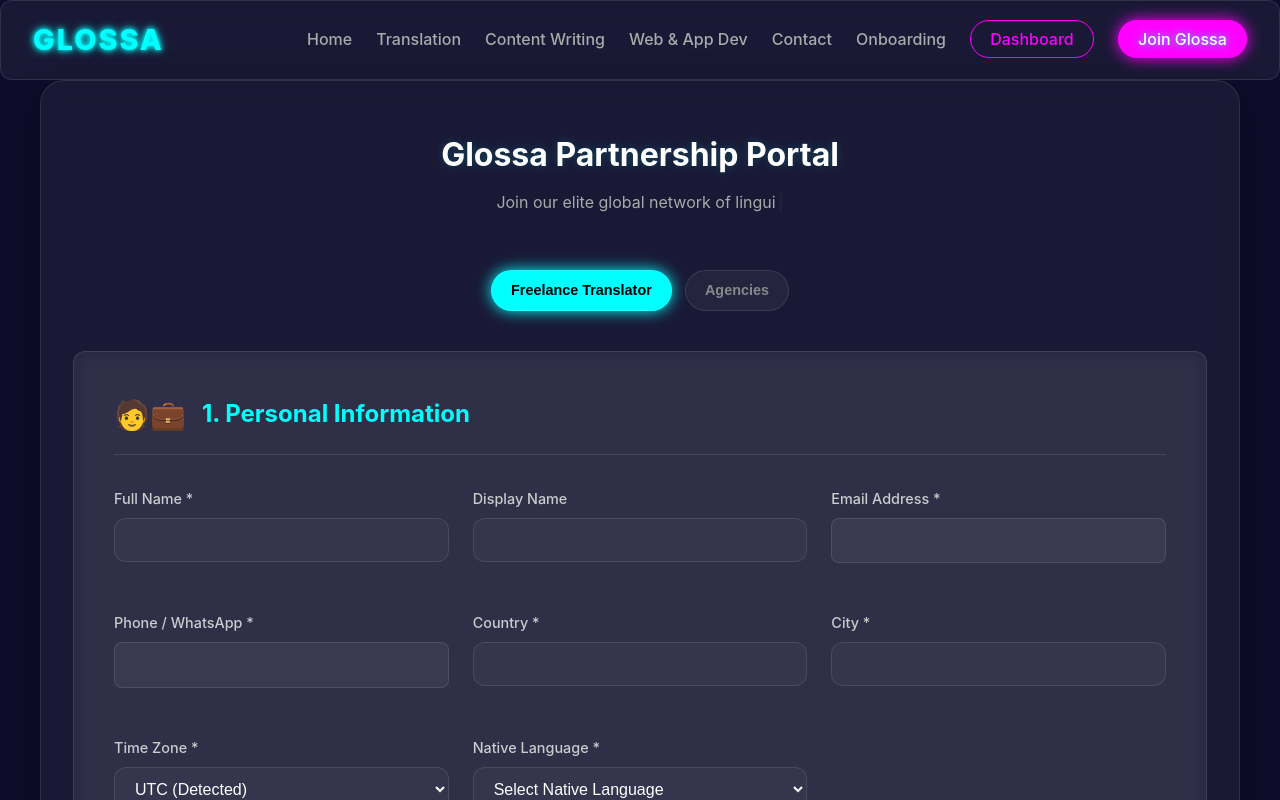
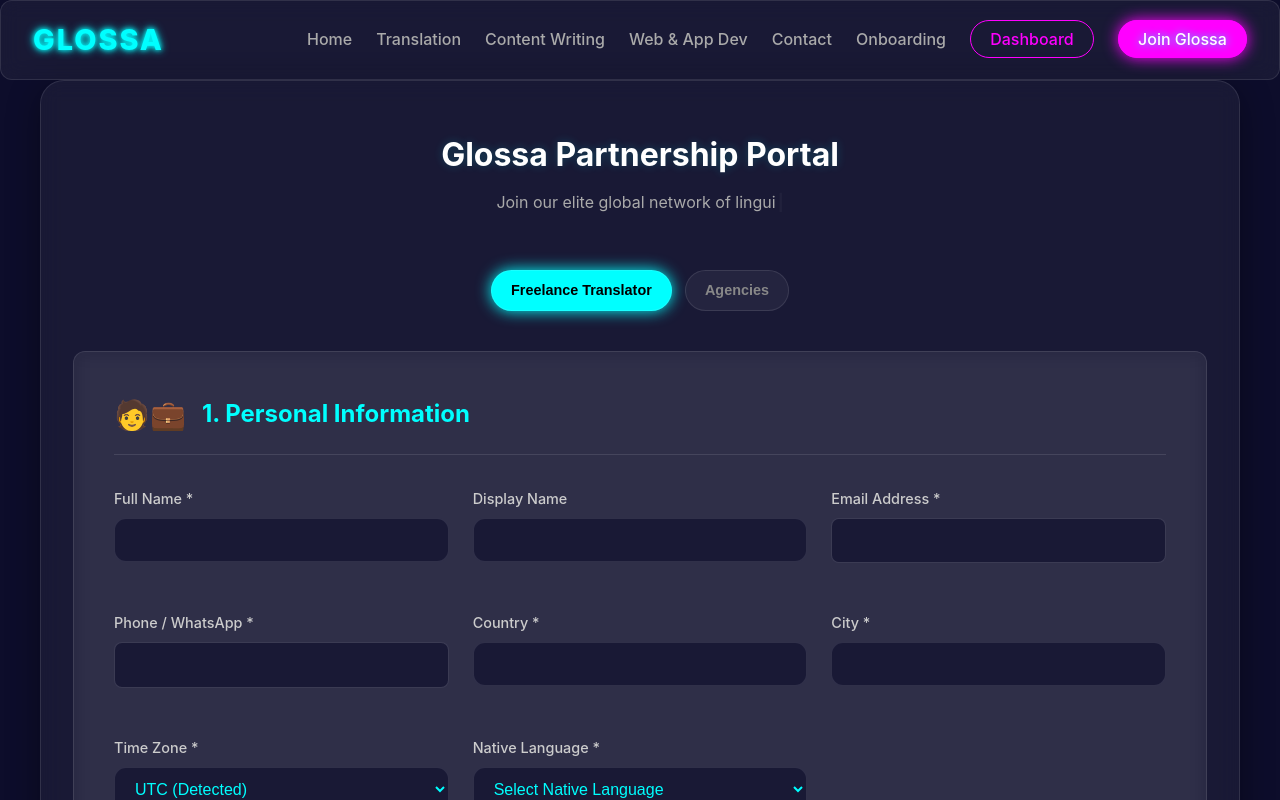
Before and after one commit to rmali83/Glossa, a React (Vite) app: page /join-us in a window 1280 px wide. Shown: the top 800 px of the page. Built offline with nearby package versions, Linux system fonts and the light colour scheme.

Commit message:
UI: improve input field contrast and visibility on onboarding pages

```diff
--- a/src/pages/Onboarding.css
+++ b/src/pages/Onboarding.css
@@ -83,18 +83,31 @@
     padding: 12px 16px;
     border-radius: 12px;
     border: 1px solid var(--glass-border);
-    background-color: rgba(255, 255, 255, 0.03);
-    color: white;
+    background-color: rgba(13, 13, 43, 0.6);
+    color: var(--neon-cyan);
     font-size: 1rem;
     transition: all 0.3s ease;
+}
+
+.form-group input::placeholder {
+    color: rgba(255, 255, 255, 0.3);
+}
+
+.form-group input:-webkit-autofill,
+.form-group input:-webkit-autofill:hover,
+.form-group input:-webkit-autofill:focus,
+.form-group input:-webkit-autofill:active {
+    -webkit-box-shadow: 0 0 0 30px #0d0d2b inset !important;
+    -webkit-text-fill-color: var(--neon-cyan) !important;
 }
 
 .form-group input:focus,
 .form-group select:focus {
     outline: none;
     border-color: var(--neon-cyan);
-    box-shadow: 0 0 10px rgba(0, 255, 255, 0.2);
-    background-color: rgba(255, 255, 255, 0.07);
+    box-shadow: 0 0 15px rgba(0, 255, 255, 0.3);
+    background-color: rgba(255, 255, 255, 0.1);
+    color: white;
 }
 
 .radio-group {
--- a/src/pages/TranslatorOnboarding.css
+++ b/src/pages/TranslatorOnboarding.css
@@ -98,20 +98,38 @@
 
 .glass-input {
     width: 100%;
-    background: rgba(255, 255, 255, 0.05);
-    border: 1px solid rgba(255, 255, 255, 0.1);
+    background: rgba(13, 13, 43, 0.6);
+    /* Use solid-ish dark color for better contrast */
+    border: 1px solid rgba(255, 255, 255, 0.15);
     border-radius: 8px;
     padding: 0.8rem 1rem;
-    color: white;
+    color: var(--neon-cyan);
+    /* Neon cyan text for maximum visibility */
     font-size: 1rem;
     transition: all 0.3s ease;
+}
+
+.glass-input::placeholder {
+    color: rgba(255, 255, 255, 0.3);
+}
+
+/* Fix for autofill issues where browser might inject white background */
+.glass-input:-webkit-autofill,
+.glass-input:-webkit-autofill:hover,
+.glass-input:-webkit-autofill:focus,
+.glass-input:-webkit-autofill:active {
+    -webkit-box-shadow: 0 0 0 30px #0d0d2b inset !important;
+    -webkit-text-fill-color: var(--neon-cyan) !important;
+    transition: background-color 5000s ease-in-out 0s;
 }
 
 .glass-input:focus {
     outline: none;
     border-color: var(--neon-cyan);
     background: rgba(255, 255, 255, 0.1);
-    box-shadow: 0 0 10px rgba(0, 255, 255, 0.2);
+    box-shadow: 0 0 15px rgba(0, 255, 255, 0.3);
+    color: white;
+    /* Switch to white when focused for the 'highlight' feel */
 }
 
 .glass-input option {
@@ -166,9 +184,21 @@
 }
 
 /* Agency Theme Accents */
+.agency-mode .glass-input {
+    color: var(--neon-yellow);
+}
+
 .agency-mode .glass-input:focus {
     border-color: var(--neon-yellow);
-    box-shadow: 0 0 10px rgba(255, 255, 0, 0.2);
+    box-shadow: 0 0 15px rgba(255, 255, 0, 0.3);
+    color: white;
+}
+
+.agency-mode .glass-input:-webkit-autofill,
+.agency-mode .glass-input:-webkit-autofill:hover,
+.agency-mode .glass-input:-webkit-autofill:focus,
+.agency-mode .glass-input:-webkit-autofill:active {
+    -webkit-text-fill-color: var(--neon-yellow) !important;
 }
 
 .agency-mode .checkbox-item.selected {
```
